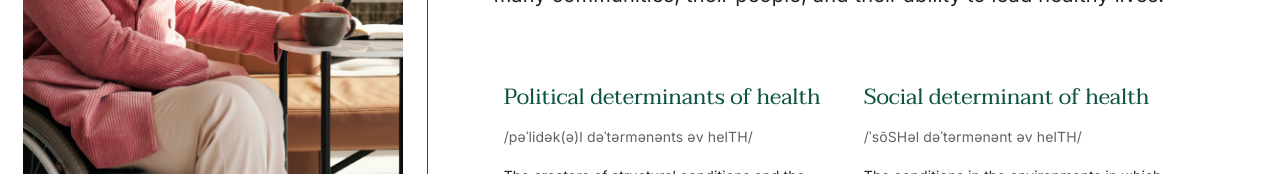
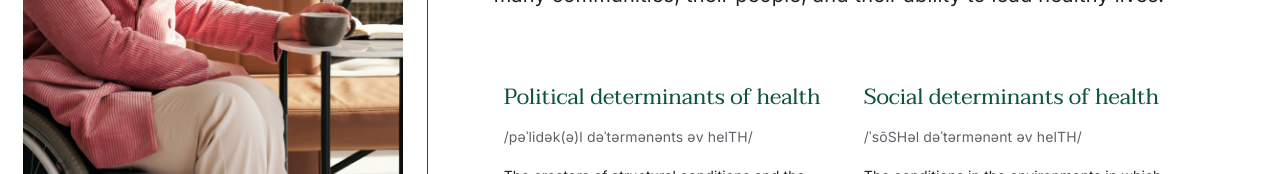
Before and after one commit to ebuddenberg/health-equity-tracker, a React (Create React App) app in the folder frontend/: page /whatishealthequity in a window 1280 px wide. Shown: the part 581-755 px from the top of the page. Built offline with nearby package versions, Linux system fonts and the light colour scheme.

Commit message:
Super minor fix to some copy

```diff
--- a/frontend/src/pages/WhatIsHealthEquity/EquityTab.tsx
+++ b/frontend/src/pages/WhatIsHealthEquity/EquityTab.tsx
@@ -6,7 +6,7 @@ import Grid from "@material-ui/core/Grid";
 import TextField from "@material-ui/core/TextField";
 import Typography from "@material-ui/core/Typography";
 import FaqSection from "../ui/FaqSection";
-import {WIHE_JOIN_THE_EFFORT_SECTION_ID} from './WhatIsHealthEquityPage';
+import { WIHE_JOIN_THE_EFFORT_SECTION_ID } from "./WhatIsHealthEquityPage";
 
 function JoinTheEffortContainer(props: {
   imageUrl: string;
@@ -138,7 +138,7 @@ function EquityTab() {
                 className={styles.DefinitionsItem}
               >
                 <Typography className={styles.DefinitionHeader} variant="h2">
-                  Social determinant of health
+                  Social determinants of health
                 </Typography>
                 <p className={styles.DefinitionPronunciation}>
                   /ˈsōSHəl dəˈtərmənənt əv helTH/
@@ -418,9 +418,10 @@ function EquityTab() {
             </Grid>
           </Grid>
           <Grid
-              item
-              className={styles.JoinTheEffortHeaderRow}
-              id={WIHE_JOIN_THE_EFFORT_SECTION_ID}>
+            item
+            className={styles.JoinTheEffortHeaderRow}
+            id={WIHE_JOIN_THE_EFFORT_SECTION_ID}
+          >
             <Typography className={styles.JoinTheEffortHeaderText} variant="h2">
               How do I join the movement?
             </Typography>
```
